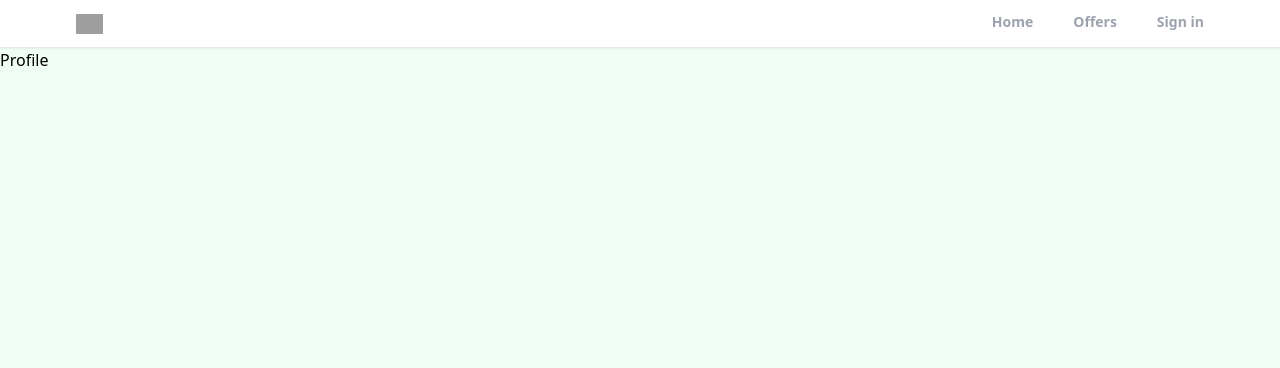
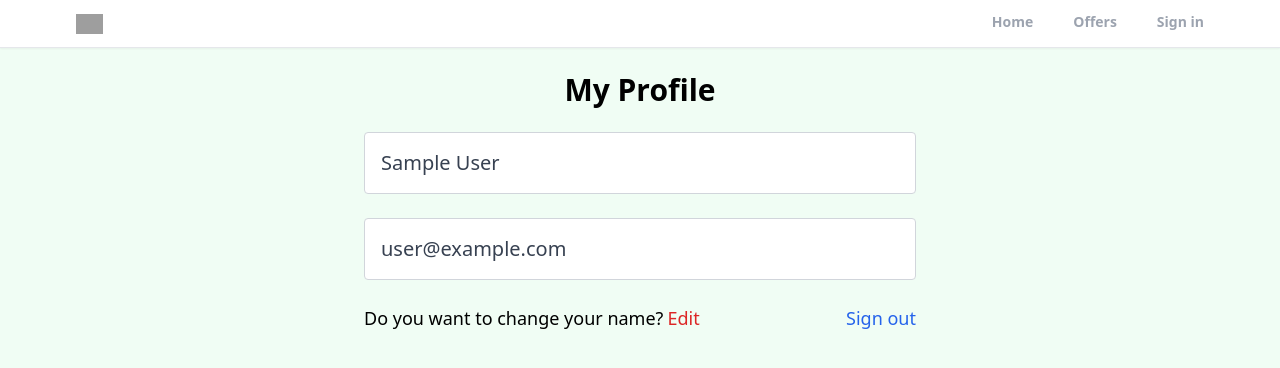
Before and after one commit to sinetmd/realtor, a React (Create React App) app: page /profile in a window 1280 px wide. Shown: the top 368 px of the page. Built offline with nearby package versions, Linux system fonts and the light colour scheme; no server answers; sample sign-in values are in the browser's storage; grey boxes are pictures that could not be loaded.

Commit message:
added profile page functionality

```diff
--- a/src/App.js
+++ b/src/App.js
@@ -8,8 +8,9 @@
 import { Profile } from "./pages/Profile";
 import { Header } from "./components/Header";
 
-import 'react-toastify/dist/ReactToastify.css';
+import "react-toastify/dist/ReactToastify.css";
 import { ToastContainer } from "react-toastify";
+import { PrivateRoute } from "./components/PrivateRoute";
 
 function App() {
   return (
@@ -18,14 +19,16 @@
         <Header />
         <Routes>
           <Route path="/" element={<Home />} />
-          <Route path="/profile" element={<Profile />} />
+          <Route path="/profile" element={<PrivateRoute />}>
+            <Route path="/profile" element={<Profile />} />
+          </Route>
           <Route path="/sign-in" element={<SignIn />} />
           <Route path="/sign-up" element={<SignUp />} />
           <Route path="/forgot-password" element={<ForgotPassword />} />
           <Route path="/offers" element={<Offers />} />
         </Routes>
       </Router>
-      <ToastContainer position="bottom-center" theme="dark"/>
+      <ToastContainer position="bottom-center" theme="dark" />
     </>
   );
 }
--- /dev/null
+++ b/src/components/PrivateRoute.jsx
@@ -0,0 +1,11 @@
+import React from "react";
+import { Outlet, Navigate } from "react-router";
+import { useAuthStatus } from "../hooks/useAuthStatus";
+
+export const PrivateRoute = () => {
+  const { loggedIn, checkingStatus } = useAuthStatus(); // this is a hook
+  if (checkingStatus) {
+    return <h3>Loading...</h3>;
+  }
+  return loggedIn ? <Outlet /> : <Navigate to="/sign-in" />;
+};
--- /dev/null
+++ b/src/hooks/useAuthStatus.jsx
@@ -0,0 +1,20 @@
+import { useEffect, useState } from "react";
+import { getAuth, onAuthStateChanged } from "firebase/auth";
+
+export const useAuthStatus = () => {
+  const [loggedIn, setLoggedIn] = useState(false);
+  const [checkingStatus, setCheckingStatus] = useState(true);
+
+  useEffect(() => {
+    const auth = getAuth();
+    onAuthStateChanged(auth, (user) => {
+      if (user) {
+        setLoggedIn(true);
+      }
+
+      setCheckingStatus(false);
+    });
+  }, []);
+
+  return { loggedIn, checkingStatus };
+};
--- a/src/pages/Profile.jsx
+++ b/src/pages/Profile.jsx
@@ -1,7 +1,62 @@
-import React from 'react'
+import { getAuth } from "firebase/auth";
+import React, { useState } from "react";
+import { Navigate, useNavigate } from "react-router";
 
 export const Profile = () => {
+  const navigate = useNavigate();
+  const auth = getAuth();
+  const [formData, setFormData] = useState({
+    name: auth.currentUser.displayName,
+    email: auth.currentUser.email,
+  });
+
+  const { name, email } = formData;
+
+  function onLogout() {
+    auth.signOut();
+    navigate("/");
+  }
+
   return (
-    <div>Profile</div>
-  )
-}
+    <>
+      <section className="max-w-6xl mx-auto flex justify-center items-center flex-col">
+        <h1 className="text-3xl text-center mt-6 font-bold">My Profile</h1>
+        <div className="w-full md:w-[50%] mt-6 px-3">
+          <form>
+            {/* name */}
+            <input
+              type="text"
+              id="name"
+              value={name}
+              disabled
+              className="mb-6 w-full px-4 py-4 text-xl text-gray-700 bg-white border border-gray-300 rounded transition ease-in-out"
+            />
+            {/* email */}
+            <input
+              type="email"
+              id="email"
+              value={email}
+              disabled
+              className="mb-6 w-full px-4 py-4 text-xl text-gray-700 bg-white border border-gray-300 rounded transition ease-in-out"
+            />
+
+            <div className="flex justify-between whitespace-nowrap text-sm sm:text-lg mb-6">
+              <p className="flex items-center">
+                Do you want to change your name?
+                <span className="text-red-600 hover:text-red-700 transition duration-200 ease-in-out ml-1 cursor-pointer">
+                  Edit
+                </span>
+              </p>
+              <p
+                onClick={onLogout}
+                className="text-blue-600 hover:text-blue-800 transition ease-in-out duration-200 cursor-pointer"
+              >
+                Sign out
+              </p>
+            </div>
+          </form>
+        </div>
+      </section>
+    </>
+  );
+};
```
